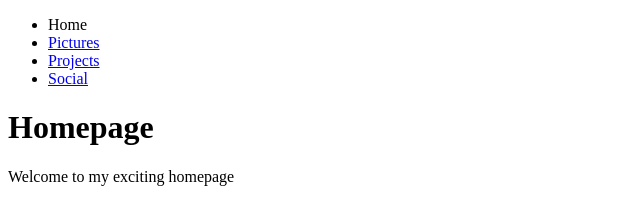
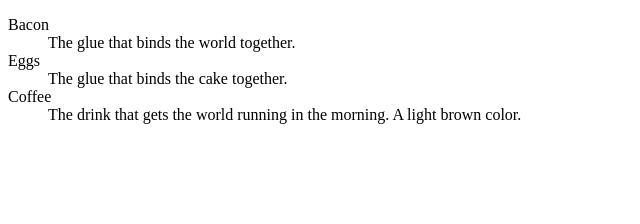
Before and after one commit to nagashimam/mdn-tutorial, a plain HTML site: page work/index.html in a window 1280 px wide. Shown: the whole page, without its empty margins (0-640 px from the left). Drawn offline with Linux system fonts and the light colour scheme.

Commit message:
アクティブ学習: 定義をマークアップする

```diff
--- a/work/index.html
+++ b/work/index.html
@@ -10,20 +10,14 @@
 </head>
 
 <body>
-    <header>
-        <nav>
-            <ul>
-                <li>Home</li>
-                <li><a href="pictures.html">Pictures</a></li>
-                <li><a href="projects.html">Projects</a></li>
-                <li><a href="social.html">Social</a></li>
-            </ul>
-        </nav>
-    </header>
-    <main>
-        <h1>Homepage</h1>
-        <p>Welcome to my exciting homepage</p>
-    </main>
+    <dl>
+        <dt>Bacon</dt>
+        <dd>The glue that binds the world together.</dd>
+        <dt>Eggs</dt>
+        <dd>The glue that binds the cake together.</dd>
+        <dt>Coffee</dt>
+        <dd>The drink that gets the world running in the morning. A light brown color.</dd>
+    </dl>
 </body>
 
 </html>
```
